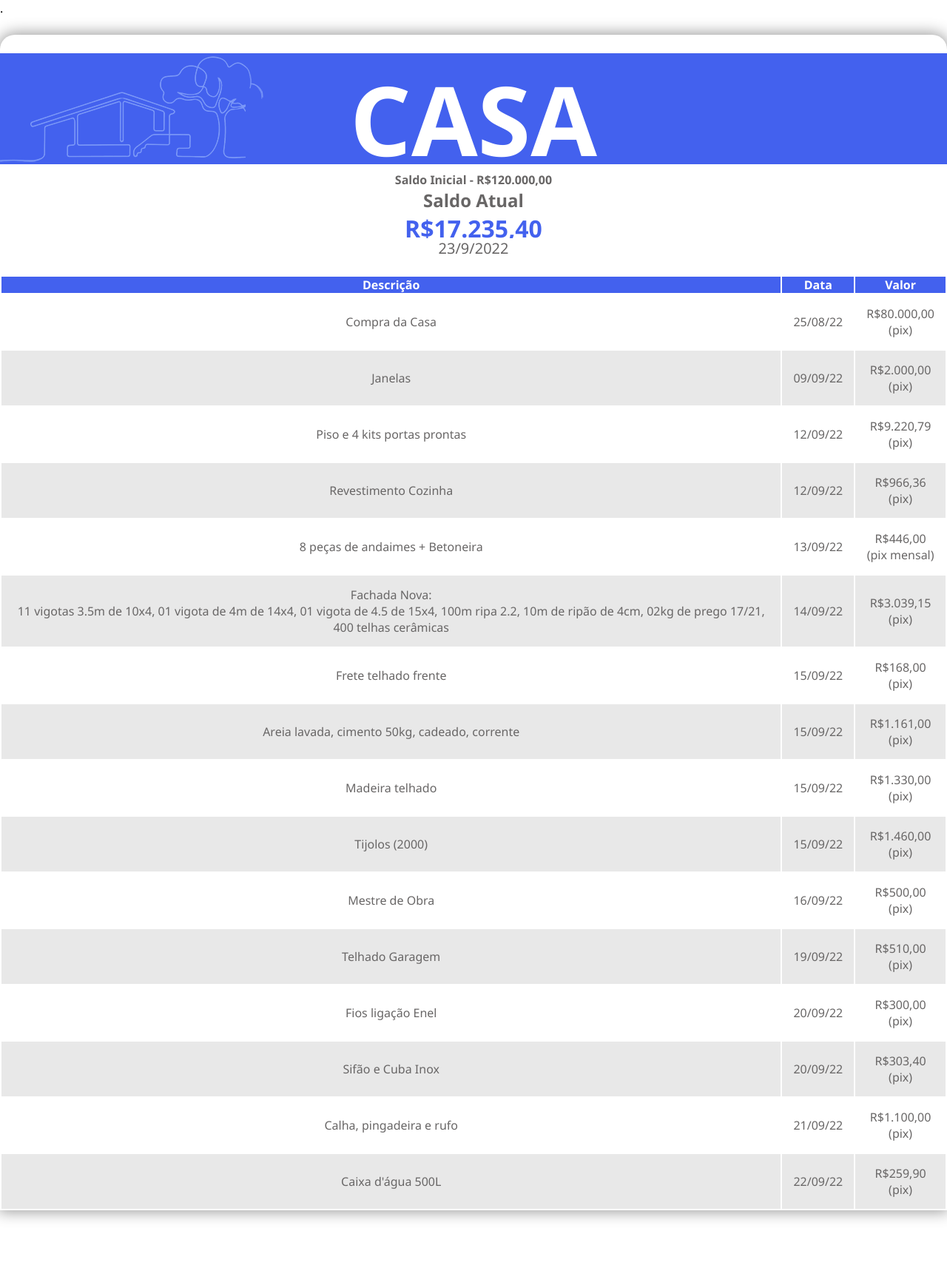
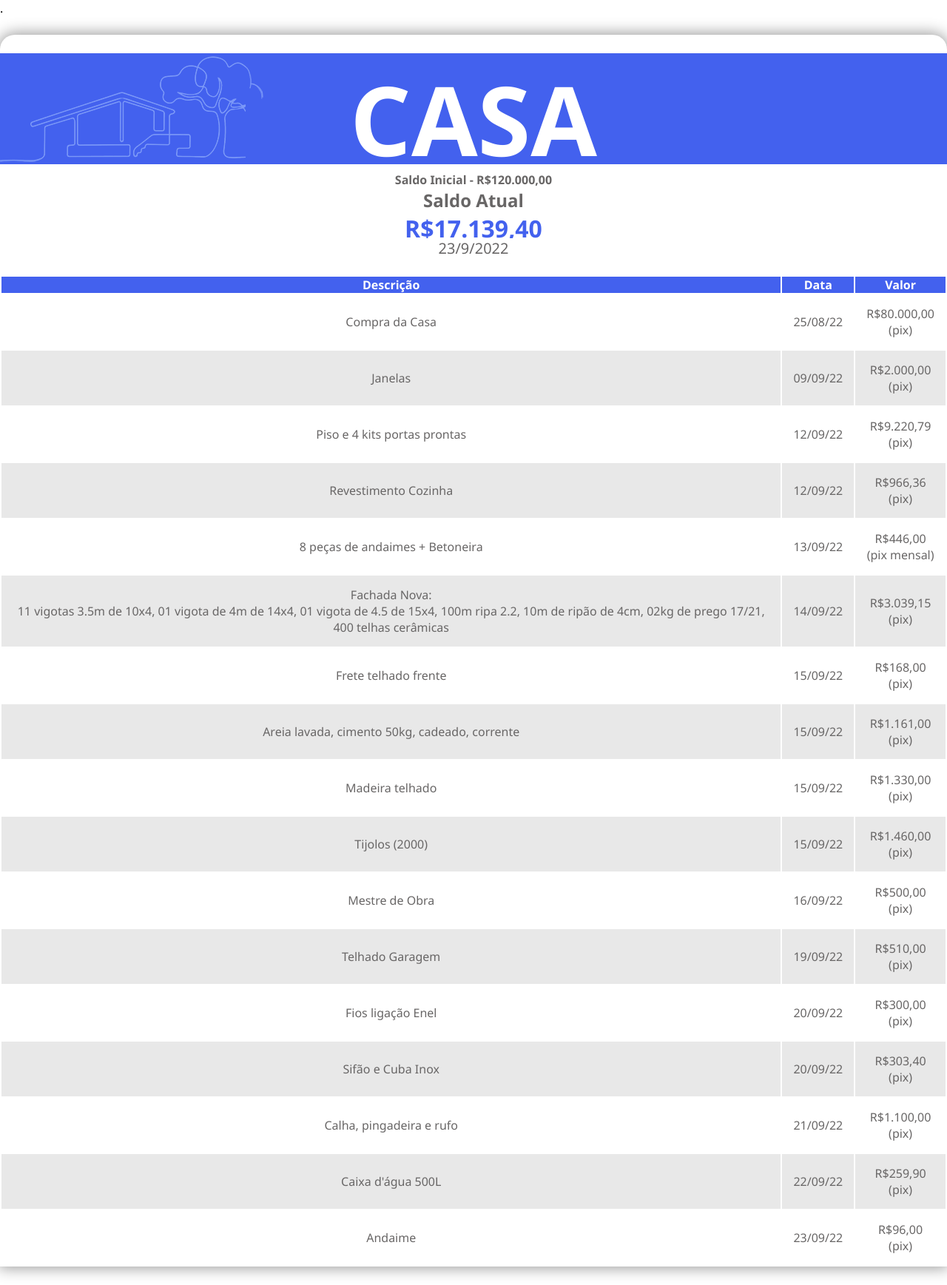
Before and after one commit to duduf1sh/casa, a plain HTML site: page index.html in a window 1280 px wide. Shown: the whole page at 74% size. Before the commit the page ends 1661 px from the top, so only its background shows below. Drawn offline with Linux system fonts and the light colour scheme.

Commit message:
Update index.html

```diff
--- a/index.html
+++ b/index.html
@@ -17,7 +17,7 @@
             <div id="saldo">
                 <h4>Saldo Inicial - R$120.000,00</h4>
                 <h2>Saldo Atual</h2>
-                <h3>R$17.235,40</h3>
+                <h3>R$17.139,40</h3>
             </div>
             <div id="current_date">
                 <script>
@@ -86,6 +86,9 @@
                          <tr>
                             <td>Caixa d'água 500L</td><td>22/09/22</td><td>R$259,90 (pix)</td>
                         </tr>
+                        <tr>
+                            <td>Andaime</td><td>23/09/22</td><td>R$96,00 (pix)</td>
+                        </tr>
                     </tbody>
                 </table>
             </div>
```
